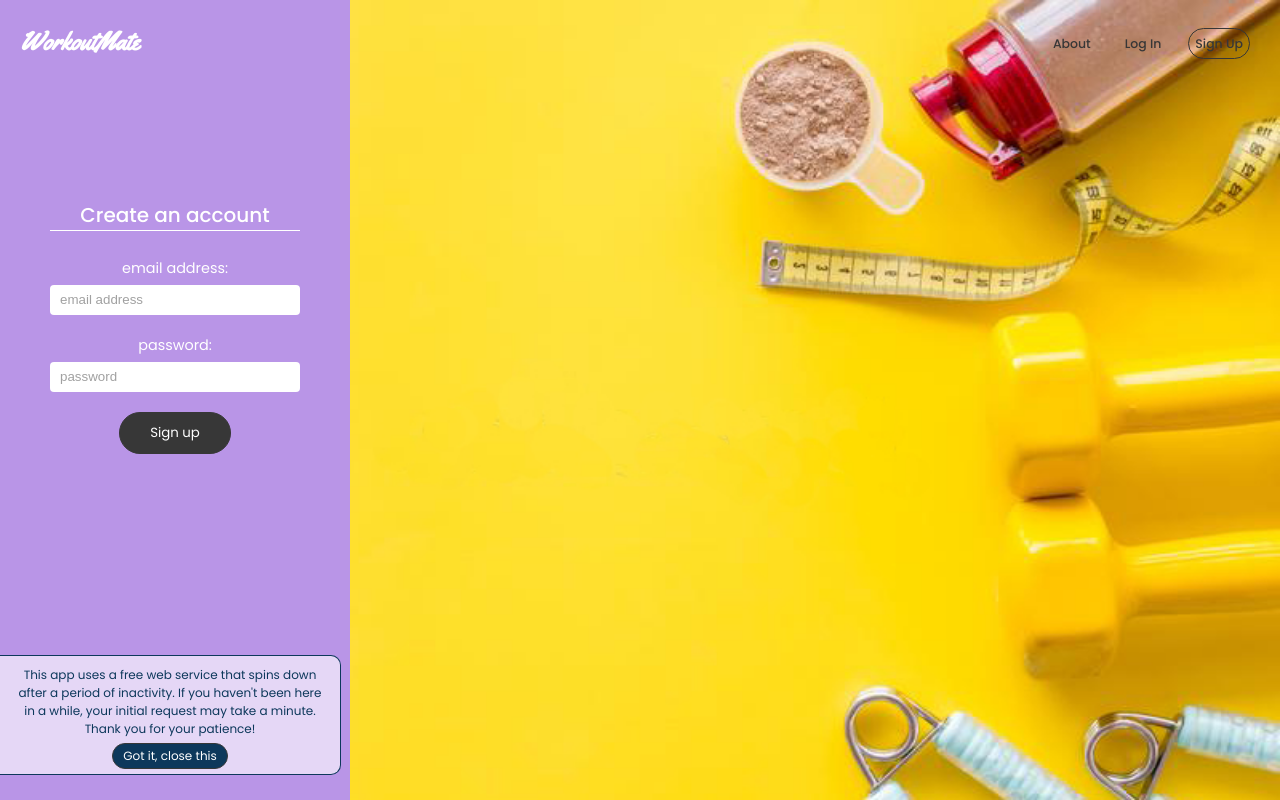
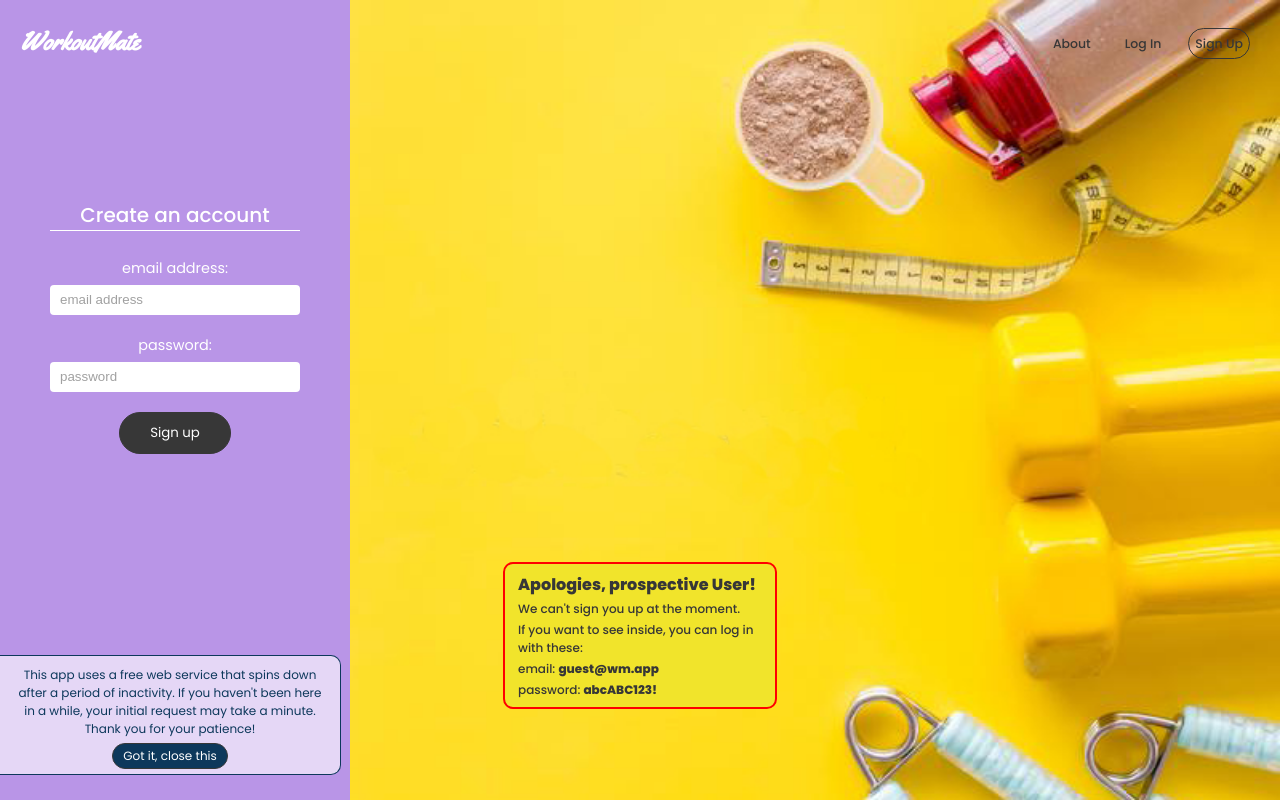
Before and after one commit to Marija-Kov/Workout-Mate, a React (Create React App) app in the folder frontend/: page /signup in a window 1280 px wide. Built offline with nearby package versions, Linux system fonts and the light colour scheme; no server answers.

Commit message:
enable guest login, disable signup temporarily
- Created an active account to enable access to the user view without signing up (on 'delete account', only workouts will be deleted, the guest account will remain accessible, indefinitely);

```diff
--- a/frontend/src/pages/Signup.js
+++ b/frontend/src/pages/Signup.js
@@ -19,12 +19,18 @@ const Signup = () => {
 
   return (
     <div className="form--container--signup">
-      <h1>
-        <p></p>
+
+      <h1 className="temp" style={{zIndex: 10}}>
+        <p>Apologies, prospective User!</p>
+        <p>We can't sign you up at the moment.</p>
+        <p>If you want to see inside, you can log in with these:</p>
+        <p>email: <strong>guest@wm.app</strong></p>
+        <p>password: <strong>abcABC123!</strong></p>
       </h1>
+
       <form
         className="signup"
-        onSubmit={handleSubmit}
+        onSubmit={(e) => e.preventDefault()}
       >
         <h4>Create an account</h4>
         <label htmlFor="email">email address:</label>
--- a/frontend/src/scss/components/_forms.scss
+++ b/frontend/src/scss/components/_forms.scss
@@ -66,6 +66,29 @@ input {
 
 .form--container--signup {
   background-image: url("../../assets/pastel-gym-2.jpeg");
+
+  .temp {
+    position: absolute;
+    bottom: 10%;
+    left: 0;
+    right: 0;
+    width: 250px;
+    padding: 5px 10px 5px 10px;
+    margin-left: auto;
+    margin-right: auto;
+    background-color: rgb(241, 228, 43);
+    border: 2px solid rgb(255, 0, 0);
+    border-radius: 10px;
+    font-size: 16px;
+    color: vars.$primary;
+    p {
+      margin: 3px;
+      &:nth-child(n + 2) {
+        font-size: 12px;
+        font-weight: 500;
+      }
+    }
+  }
 }
 
 .form--container--reset--password {
```
Also changed, not shown: 1 other file (tests, documents, lock files or other folders).
